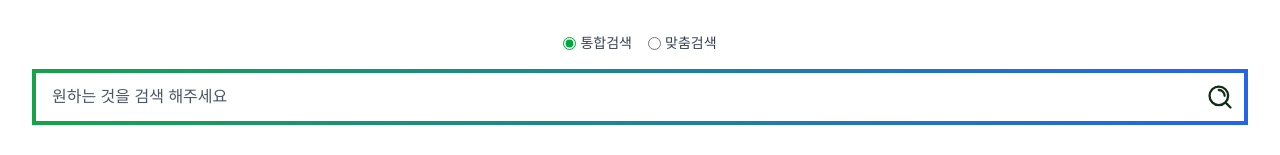
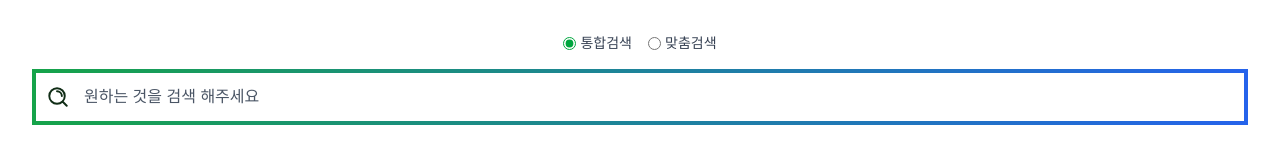
Before and after one commit to jjo-mi/benefit-moa-fe, a Next.js app: page /home in a window 1280 px wide. Shown: the part 148-303 px from the top of the page. Built offline with nearby package versions, Linux system fonts and the light colour scheme.

Commit message:
[feat] 검색 입력 컴포넌트에 상태 관리 및 검색/클리어 버튼 기능 추가

```diff
--- a/src/components/common/SearchInput.tsx
+++ b/src/components/common/SearchInput.tsx
@@ -1,20 +1,87 @@
-import React from "react";
+import React, { useState, useRef } from "react";
 
-export const SearchInput = () => {
+interface SearchInputProps {
+  placeholder?: string;
+  onSearch?: (value: string) => void;
+  className?: string;
+}
+
+export const SearchInput: React.FC<SearchInputProps> = ({
+  placeholder = "원하는 것을 검색 해주세요",
+  onSearch,
+  className = ""
+}) => {
+  const [searchValue, setSearchValue] = useState("");
+  const inputRef = useRef<HTMLInputElement>(null);
+
+  const handleClear = () => {
+    setSearchValue("");
+    inputRef.current?.focus();
+  };
+
+  const handleKeyPress = (e: React.KeyboardEvent<HTMLInputElement>) => {
+    if (e.key === "Enter" && onSearch) {
+      onSearch(searchValue);
+    }
+  };
+
+  const handleSearch = () => {
+    if (onSearch) {
+      onSearch(searchValue);
+    }
+  };
+
   return (
-    <div className="relative w-full">
+    <div className={`relative w-full ${className} boder`}>
+      {/* 검색 아이콘 */}
+      <div className="absolute inset-y-0 left-4 flex items-center pointer-events-none z-10">
+        <img
+          src="/assets/icons/search-icon.svg"
+          alt="검색"
+          className="w-5 h-5"
+        />
+      </div>
+
+      {/* 입력 필드 */}
       <input
+        ref={inputRef}
         type="text"
-        placeholder="원하는 것을 검색 해주세요"
-        className="w-full px-4 py-3 pl-4 pr-12 border-4 rounded-lg focus:outline-none placeholder-gray-600 border-transparent bg-white focus:border-transparent focus:ring-0"
+        value={searchValue}
+        onChange={(e) => setSearchValue(e.target.value)}
+        onKeyDown={handleKeyPress}
+        placeholder={placeholder}
+        className="w-full px-4 py-3 pl-12 pr-12 border-4 rounded-full focus:outline-none placeholder-gray-600 bg-white transition-all duration-300 hover:shadow-lg focus:shadow-xl"
         style={{
           borderImage: "linear-gradient(90deg, #16A34A, #2563EB) 1",
-          borderRadius: "10000px",
+          borderRadius: "9999px",
         }}
       />
-      <button className="absolute inset-y-0 right-4 flex items-center pointer-events-none">
-        <img src="/assets/icons/search-icon.svg" alt="검색" className="w-6 h-6" />
-      </button>
+
+      {/* 검색 버튼 */}
+      {onSearch && searchValue && (
+        <button
+          onClick={handleSearch}
+          className="absolute inset-y-0 right-12 flex items-center px-2 hover:bg-gray-100 rounded-r-full transition-all duration-200 hover:shadow-md z-10"
+          title="검색"
+        >
+          <svg className="w-5 h-5 text-gray-600" fill="none" stroke="currentColor" viewBox="0 0 24 24">
+            <path strokeLinecap="round" strokeLinejoin="round" strokeWidth={2} d="M21 21l-6-6m2-5a7 7 0 11-14 0 7 7 0 0114 0z" />
+          </svg>
+        </button>
+      )}
+
+      {/* 클리어 버튼 */}
+      {searchValue && (
+        <button
+          onClick={handleClear}
+          className="absolute inset-y-0 right-2 flex items-center px-2 hover:bg-gray-100 rounded-full transition-all duration-200 hover:shadow-md z-10"
+          title="지우기"
+        >
+          <svg className="w-5 h-5 text-gray-400 hover:text-gray-600" fill="none" stroke="currentColor" viewBox="0 0 24 24">
+            <path strokeLinecap="round" strokeLinejoin="round" strokeWidth={2} d="M6 18L18 6M6 6l12 12" />
+          </svg>
+        </button>
+      )}
     </div>
   );
 };
```
